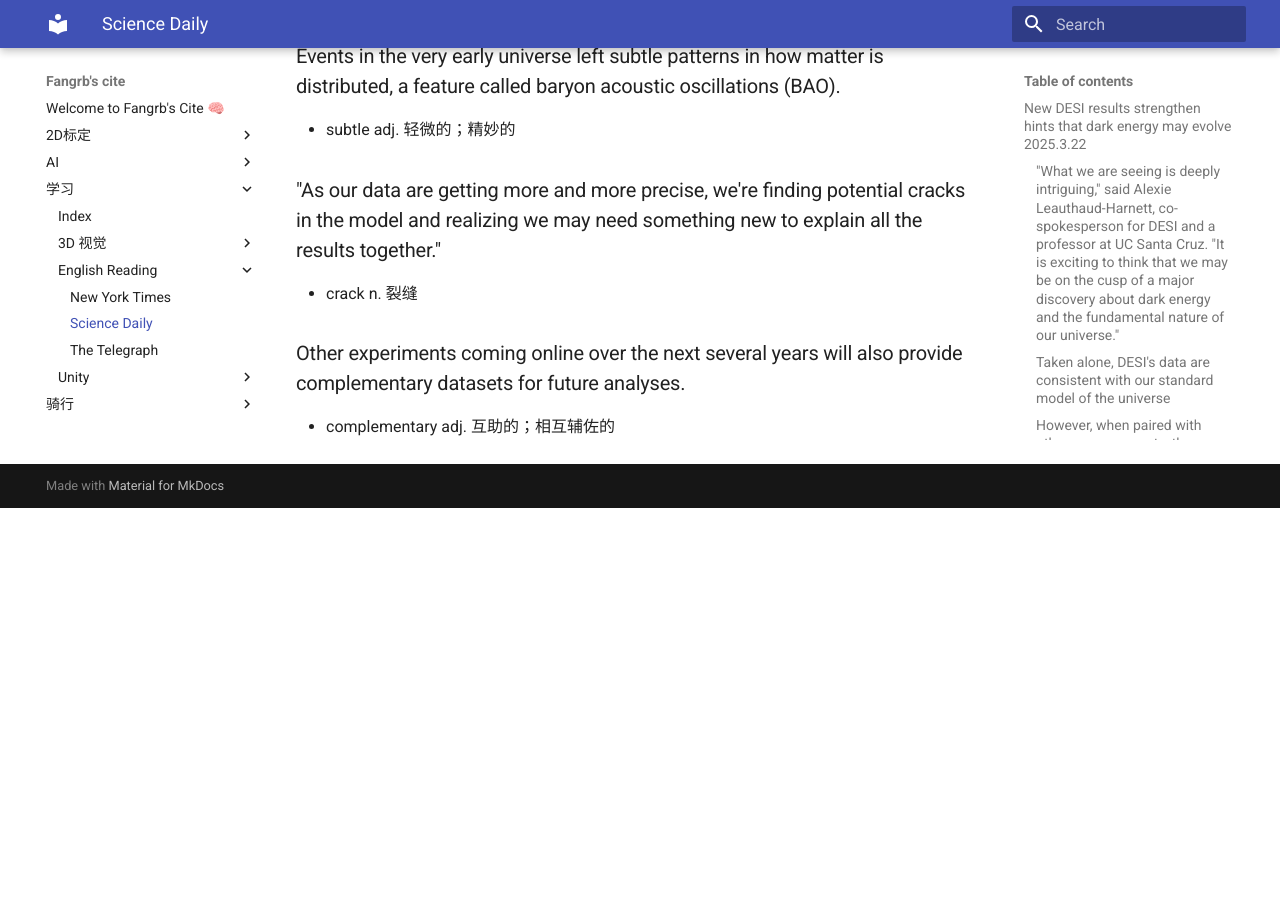
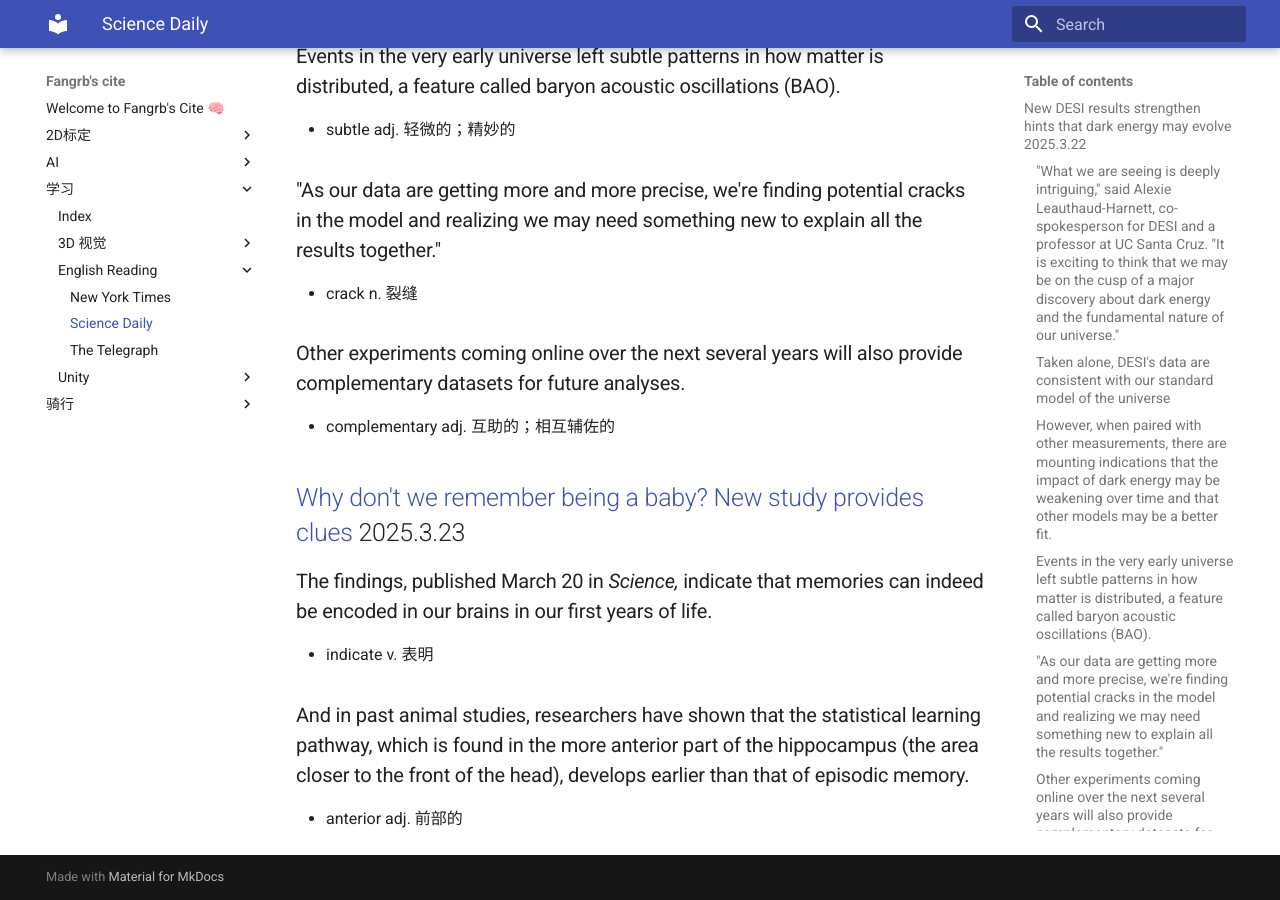
Before and after one commit to DaleBruise/DaleBruise.github.io, an MkDocs documentation site: the page built from docs/学习/English Reading/Science_Daily.md, in a window 1280 px wide and 900 px high, scrolled down 818 px. Built offline with MkDocs 1.6.1 and Material for MkDocs 9.7.7, drawn with Linux system fonts in a browser that asks for light colours; before the commit the page ends 1326 px from its top, so only the background shows below that.

Commit message:
Update Science_Daily.md

```diff
--- a/docs/学习/English Reading/Science_Daily.md
+++ b/docs/学习/English Reading/Science_Daily.md
@@ -29,3 +29,15 @@
 ### Other experiments coming online over the next several years will also provide complementary datasets for future analyses.
 
 - complementary adj. 互助的；相互辅佐的
+
+
+
+## [Why don't we remember being a baby? New study provides clues](https://www.sciencedaily.com/releases/2025/03/250320144619.htm) 2025.3.23
+
+### The findings, published March 20 in _Science,_ indicate that memories can indeed be encoded in our brains in our first years of life.
+
+- indicate v. 表明
+
+### And in past animal studies, researchers have shown that the statistical learning pathway, which is found in the more anterior part of the hippocampus (the area closer to the front of the head), develops earlier than that of episodic memory.
+
+- anterior adj. 前部的
```
